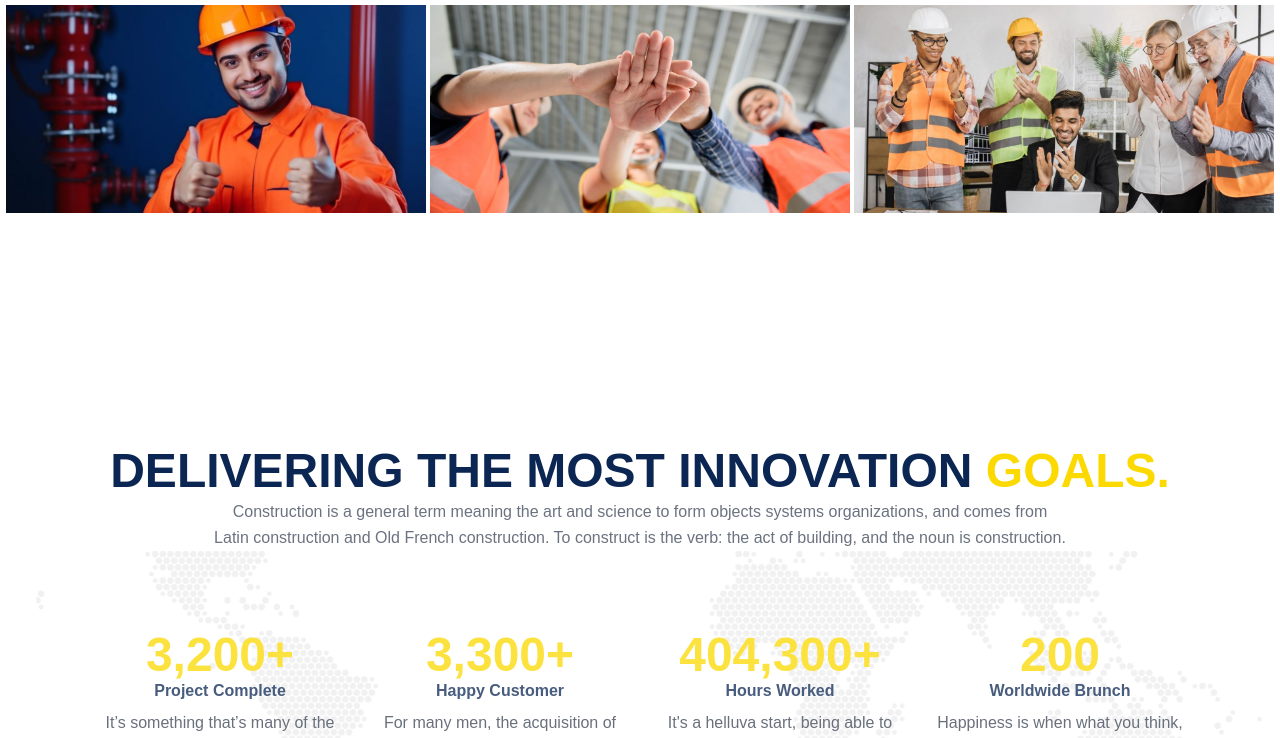
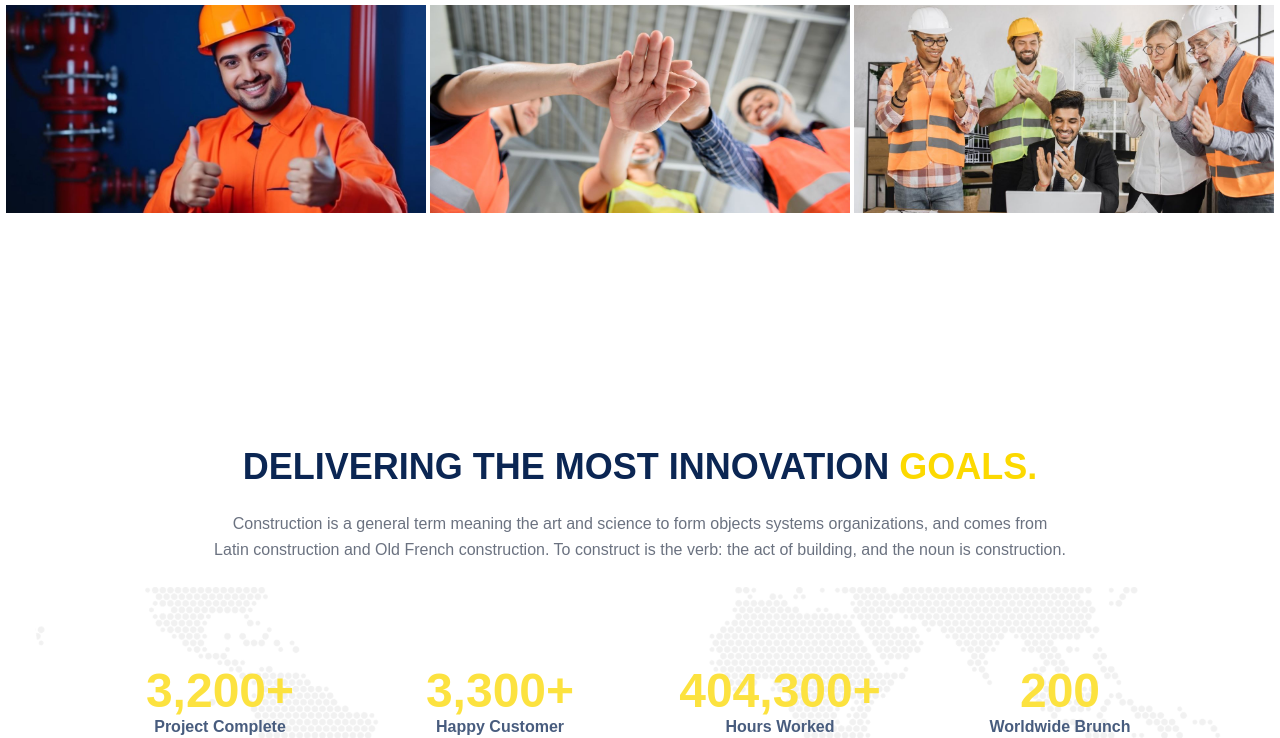
Before and after one commit to MDSadid-git/Weecons-bulder, a React (Create React App) app: page / in a window 1280 px wide. Shown: the part 2031-2769 px from the top of the page. Built offline with nearby package versions, Linux system fonts and the light colour scheme.

Commit message:
Sadid Home 1 States area done

```diff
--- a/src/Pages/Home/States/States.js
+++ b/src/Pages/Home/States/States.js
@@ -33,11 +33,11 @@ const States = () => {
   return (
     <>
       <div className="flex flex-col text-center w-full  pt-14">
-        <h2 className="text-secondary font-bold text-5xl uppercase relative h-auto w-full pb-1 text-center ">
+        <h2 className="text-secondary font-bold text-4xl uppercase relative h-auto w-full pb-1 text-center ">
           Delivering The Most Innovation
           <span className="text-brand"> Goals.</span>
         </h2>
-        <p className="lg:w-2/3 mx-auto leading-relaxed text-textColure">
+        <p className="lg:w-2/3 mx-auto leading-relaxed text-textColure mt-5 mb-6">
           Construction is a general term meaning the art and science to form
           objects systems organizations, and comes from Latin construction and
           Old French construction. To construct is the verb: the act of
```
